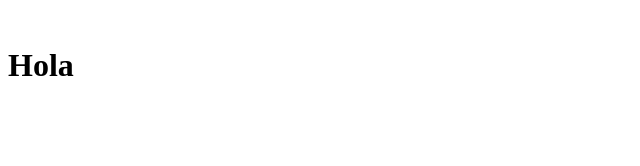
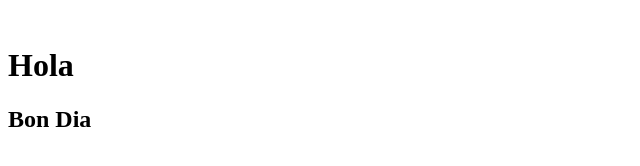
Before and after one commit to DanielTorSan/DanielTorresEntornsPractica, a plain HTML site: page index.html in a window 1280 px wide. Shown: the whole page, without its empty margins (0-640 px from the left). Drawn offline with Linux system fonts and the light colour scheme.

Commit message:
Comit dolent

```diff
--- a/index.html
+++ b/index.html
@@ -1 +1,2 @@
     <h1>Hola</h1>
+<h2>Bon Dia</h2>
```
